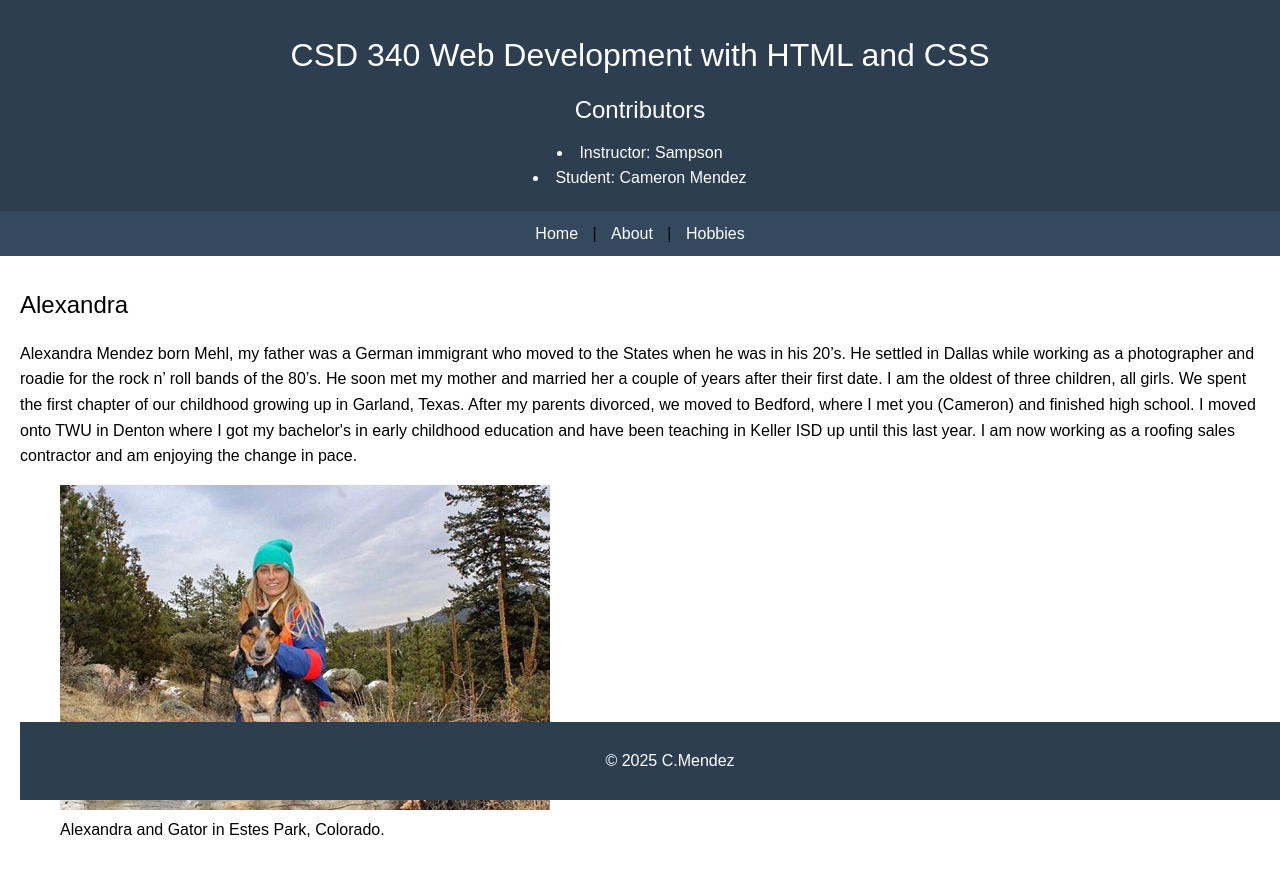
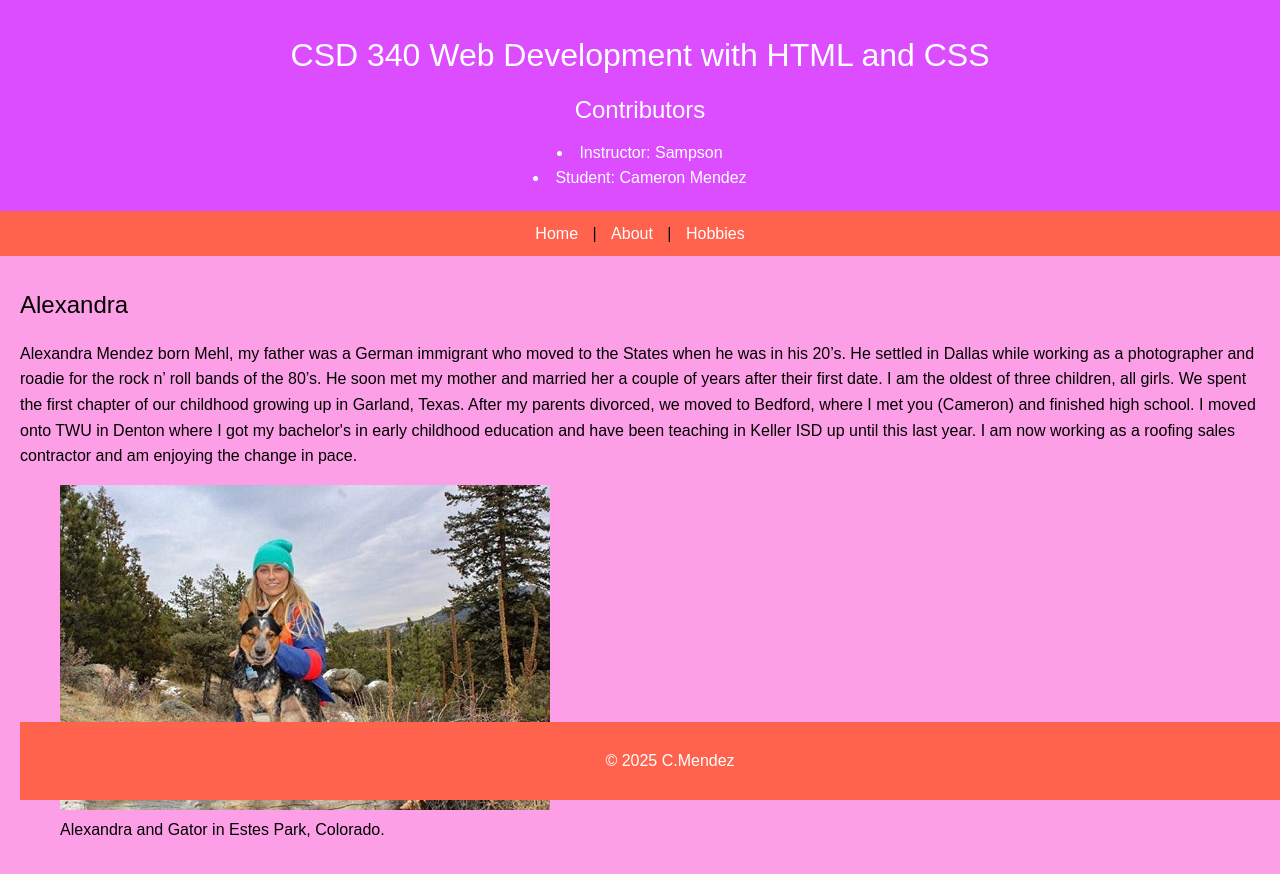
Before and after one commit to CMendez817/bioSite, a plain HTML site: page index.html in a window 1280 px wide. Drawn offline with Linux system fonts and the light colour scheme.

Commit message:
Update bioSite color scheme 09/21/2025

```diff
--- a/styles.css
+++ b/styles.css
@@ -6,13 +6,14 @@
 /* Global styles */
 body {
     font-family: Arial, sans-serif;
+    background-color: #FC9FE7;
     margin: 0;
     padding: 0;
     line-height: 1.6;
 }
 
 header {
-    background-color: #2c3e50;
+    background-color: #DB4DFF;
     color: white;
     padding: 20px;
     text-align: center;
@@ -31,7 +32,7 @@ h1, h2, h3 {
 }
 
 nav {
-    background-color: #34495e;
+    background-color: #FF634D;
     padding: 10px;
     text-align: center;
 }
@@ -51,7 +52,7 @@ main {
 }
 
 footer {
-    background-color: #2c3e50;
+    background-color: #FF634D;
     color: white;
     text-align: center;
     padding: 10px;
```
Also changed, not shown: 4 other files.
